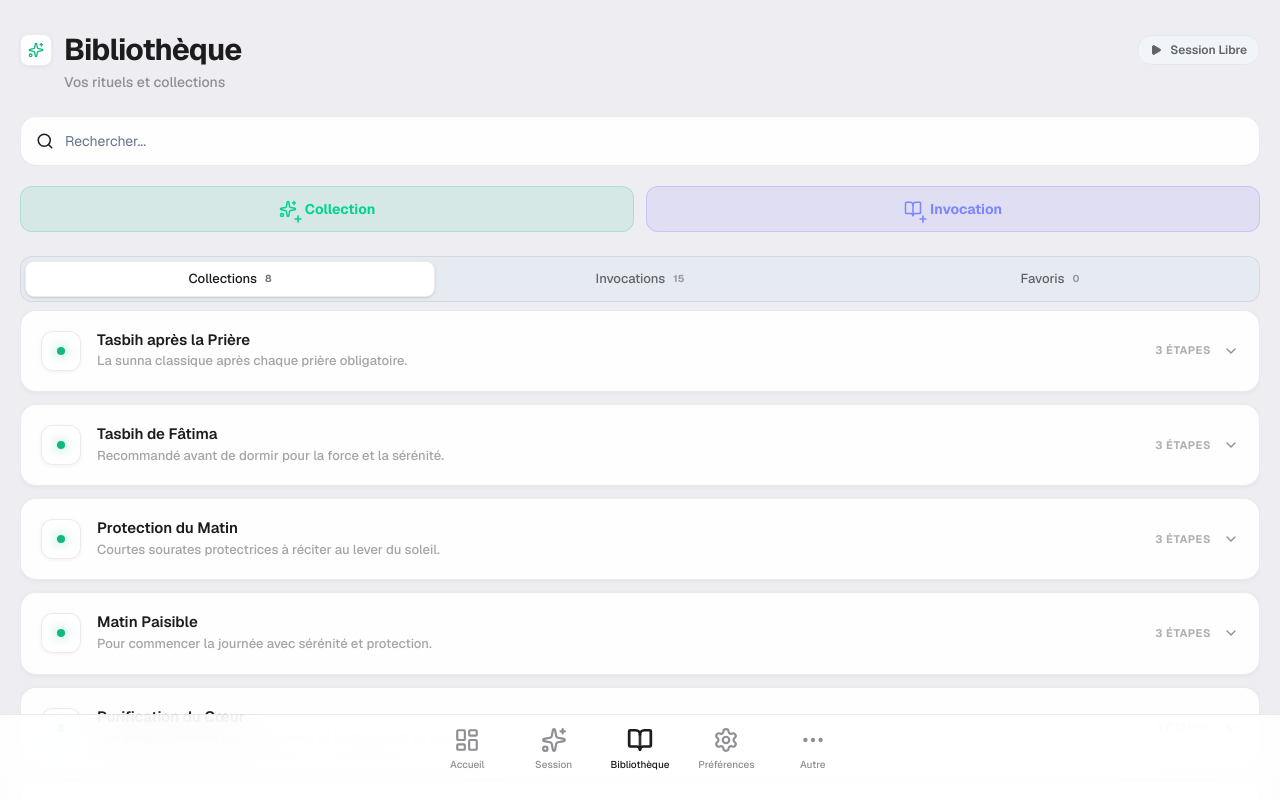
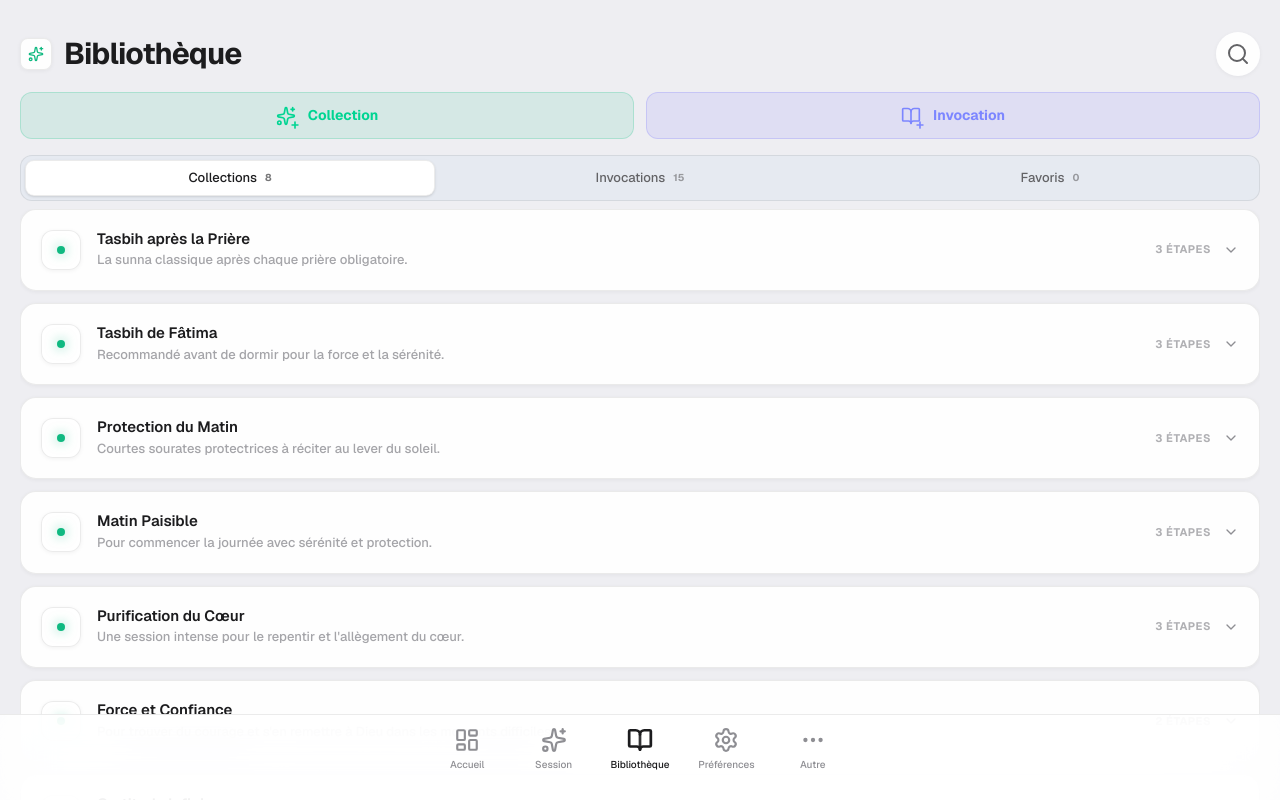
Before and after one commit to csall/kourous, a Next.js app: page /library in a window 1280 px wide. Built offline with nearby package versions, Linux system fonts and the light colour scheme.

Commit message:
feat: Implement animated toggleable search and action buttons in the library header and update dependencies.

```diff
--- a/capacitor.config.ts
+++ b/capacitor.config.ts
@@ -28,6 +28,11 @@ const config: CapacitorConfig = {
       style: 'LIGHT',
       backgroundColor: '#05070c',
     },
+    Keyboard: {
+      resize: 'body',
+      style: 'DARK',
+      hideFormAccessoryBar: true,
+    },
   },
 };
 
--- a/components/library/CreateGroupModal.tsx
+++ b/components/library/CreateGroupModal.tsx
@@ -193,9 +193,11 @@ export function CreateGroupModal({ isOpen, onClose, editGroup }: CreateGroupModa
                                                         </div>
                                                         <div className="flex items-center gap-2">
                                                             <input
-                                                                type="number"
+                                                                type="text"
+                                                                inputMode="numeric"
+                                                                pattern="[0-9]*"
                                                                 value={sel.repetitions}
-                                                                onChange={(e) => handleUpdateRepetitions(index, parseInt(e.target.value) || 1)}
+                                                                onChange={(e) => handleUpdateRepetitions(index, parseInt(e.target.value.replace(/[^0-9]/g, "")) || 1)}
                                                                 className="w-12 h-9 bg-white/5 border border-white/5 rounded-lg text-white text-xs font-black text-center focus:outline-none focus:border-white/20"
                                                             />
                                                             <button
--- a/components/library/LibraryContent.tsx
+++ b/components/library/LibraryContent.tsx
@@ -1,7 +1,7 @@
 "use client";
 
 import { motion, AnimatePresence } from "framer-motion";
-import { Search, Sparkles, BookOpen, Trash2, Plus, ChevronDown, Pencil, Play, Star } from "lucide-react";
+import { Search, Sparkles, BookOpen, Trash2, Plus, ChevronDown, Pencil, Play, Star, X } from "lucide-react";
 import Link from "next/link";
 import { useState, useEffect } from "react";
 import { useInvocationStore, type InvocationGroup, type Invocation } from "@/lib/store/invocationStore";
@@ -21,6 +21,7 @@ export function LibraryContent({ onSessionStart }: LibraryContentProps) {
     const [editingGroup, setEditingGroup] = useState<InvocationGroup | null>(null);
     const [editingInvocation, setEditingInvocation] = useState<Invocation | null>(null);
     const [expandedId, setExpandedId] = useState<string | null>(null);
+    const [isSearching, setIsSearching] = useState(false);
 
     const { invocations, groups, deleteInvocation, deleteGroup, getInvocationById, loadDefaultData, toggleFavorite, isFavorite, favoriteIds } = useInvocationStore();
     const beadColor = useSessionStore((s) => s.beadColor);
@@ -86,11 +87,16 @@ export function LibraryContent({ onSessionStart }: LibraryContentProps) {
             </div>
 
             {/* ── FIXED HEADER ─────────────────────────── */}
-            <div className="flex-none space-y-6 pb-2 z-10 touch-none">
-                {/* ── MOBILE NATIVE HEADER ─────────────────────────── */}
-                <div className="space-y-6">
-                    {/* Large Title + Subtitle */}
-                    <div className="space-y-1">
+            <div className="flex-none space-y-4 pb-2 z-10 touch-none">
+                <AnimatePresence mode="wait">
+                    {!isSearching ? (
+                        <motion.div
+                            key="normal-header"
+                            initial={{ opacity: 0, y: -10 }}
+                            animate={{ opacity: 1, y: 0 }}
+                            exit={{ opacity: 0, y: -10 }}
+                            className="space-y-4"
+                        >
                             <div className="flex items-center justify-between">
                                 <div className="flex items-center gap-3">
                                     <div className="w-8 h-8 rounded-lg bg-white/5 border border-white/10 flex items-center justify-center">
@@ -99,62 +105,28 @@ export function LibraryContent({ onSessionStart }: LibraryContentProps) {
                                     <h2 className="text-3xl font-bold text-slate-900 dark:text-white tracking-tight">Bibliothèque</h2>
                                 </div>
 
-                            {/* Free Session Button */}
-                            <Link
-                                href="/session"
-                                onClick={() => {
-                                    useSessionStore.getState().setFreeSession();
-                                    onSessionStart?.();
-                                }}
-                                className="flex items-center gap-2 px-3 py-1.5 rounded-full bg-slate-100 dark:bg-slate-800 text-xs font-semibold text-slate-600 dark:text-slate-300 border border-slate-200 dark:border-slate-700 active:scale-95 transition-all"
+                                <button
+                                    onClick={() => setIsSearching(true)}
+                                    className="p-2.5 rounded-full hover:bg-slate-200/50 dark:hover:bg-white/5 text-slate-600 dark:text-slate-400 active:scale-90 transition-all"
                                 >
-                                <Play size={12} fill="currentColor" />
-                                Session Libre
-                            </Link>
-                        </div>
-                        <p className="text-sm text-slate-500 dark:text-slate-400 font-medium pl-11">Vos rituels et collections</p>
+                                    <Search size={24} />
+                                </button>
                             </div>
 
-                    {/* Toolbar Row: Search + Add */}
-                    <div className="flex flex-col gap-3">
-                        <div className="relative w-full group">
-                            <div className="absolute left-4 top-1/2 -translate-y-1/2 transition-colors duration-300">
-                                <Search
-                                    size={18}
-                                    className="text-slate-500 group-focus-within:text-white transition-colors"
-                                    style={{
-                                        filter: searchQuery ? `drop-shadow(0 0 8px ${beadColor}40)` : 'none'
-                                    }}
-                                />
-                            </div>
-                            <input
-                                type="text"
-                                placeholder="Rechercher..."
-                                value={searchQuery}
-                                onChange={(e) => setSearchQuery(e.target.value)}
-                                className="w-full bg-slate-200/50 dark:bg-white/[0.04] border border-black/5 dark:border-white/10 rounded-2xl py-3.5 pl-11 pr-4 text-sm text-slate-900 dark:text-white placeholder:text-slate-500 outline-none transition-all duration-300 hover:bg-slate-200/80 dark:hover:bg-white/[0.07] focus:bg-slate-200 dark:focus:bg-white/[0.08] focus:border-black/10 dark:focus:border-white/20"
-                                style={{
-                                    boxShadow: `0 0 0 0px ${beadColor}00`
-                                }}
-                                onFocus={(e) => e.target.style.boxShadow = `0 0 25px -10px ${beadColor}50`}
-                                onBlur={(e) => e.target.style.boxShadow = `0 0 0 0px ${beadColor}00`}
-                            />
-                        </div>
-
-
-                        <div className="grid grid-cols-2 gap-3 pt-2">
+                            {/* Action Buttons Grid */}
+                            <div className="grid grid-cols-2 gap-3">
                                 <button
                                     onClick={() => {
                                         setEditingGroup(null);
                                         setIsCreateGroupModalOpen(true);
                                     }}
-                                className="flex items-center justify-center gap-2 py-3 px-4 rounded-xl bg-emerald-500/10 border border-emerald-500/20 active:scale-95 transition-all group"
+                                    className="flex items-center justify-center gap-3 py-3 px-4 rounded-xl bg-emerald-500/10 border border-emerald-500/20 active:scale-95 transition-all group"
                                 >
                                     <div className="relative">
-                                    <Sparkles size={18} className="text-emerald-400 group-hover:text-emerald-300" />
-                                    <Plus size={10} strokeWidth={4} className="absolute -bottom-1.5 -right-1.5 text-emerald-400 group-hover:text-emerald-300" />
+                                        <Sparkles size={20} className="text-emerald-400 group-hover:text-emerald-300" />
+                                        <Plus size={10} strokeWidth={4} className="absolute -bottom-1 -right-1 text-emerald-400 group-hover:text-emerald-300" />
                                     </div>
-                                <span className="text-sm font-bold text-emerald-400 group-hover:text-emerald-300">Collection</span>
+                                    <span className="text-[14px] font-bold text-emerald-400 group-hover:text-emerald-300">Collection</span>
                                 </button>
 
                                 <button
@@ -162,17 +134,63 @@ export function LibraryContent({ onSessionStart }: LibraryContentProps) {
                                         setEditingInvocation(null);
                                         setIsCreateInvocationModalOpen(true);
                                     }}
-                                className="flex items-center justify-center gap-2 py-3 px-4 rounded-xl bg-indigo-500/10 border border-indigo-500/20 active:scale-95 transition-all group"
+                                    className="flex items-center justify-center gap-3 py-3 px-4 rounded-xl bg-indigo-500/10 border border-indigo-500/20 active:scale-95 transition-all group"
                                 >
                                     <div className="relative">
-                                    <BookOpen size={18} className="text-indigo-400 group-hover:text-indigo-300" />
-                                    <Plus size={10} strokeWidth={4} className="absolute -bottom-1.5 -right-1.5 text-indigo-400 group-hover:text-indigo-300" />
+                                        <BookOpen size={20} className="text-indigo-400 group-hover:text-indigo-300" />
+                                        <Plus size={10} strokeWidth={4} className="absolute -bottom-1 -right-1 text-indigo-400 group-hover:text-indigo-300" />
                                     </div>
-                                <span className="text-sm font-bold text-indigo-400 group-hover:text-indigo-300">Invocation</span>
+                                    <span className="text-[14px] font-bold text-indigo-400 group-hover:text-indigo-300">Invocation</span>
                                 </button>
                             </div>
+                        </motion.div>
+                    ) : (
+                        <motion.div
+                            key="search-header"
+                            initial={{ opacity: 0, x: 20 }}
+                            animate={{ opacity: 1, x: 0 }}
+                            exit={{ opacity: 0, x: 20 }}
+                            className="flex items-center gap-3"
+                        >
+                            <div className="relative flex-1 group">
+                                <Search
+                                    size={18}
+                                    className="absolute left-4 top-1/2 -translate-y-1/2 text-slate-500 group-focus-within:text-slate-900 dark:group-focus-within:text-white transition-colors duration-300"
+                                />
+                                <input
+                                    autoFocus
+                                    type="text"
+                                    inputMode="search"
+                                    spellCheck="false"
+                                    autoComplete="off"
+                                    autoCorrect="off"
+                                    autoCapitalize="none"
+                                    placeholder="Rechercher..."
+                                    value={searchQuery}
+                                    onChange={(e) => setSearchQuery(e.target.value)}
+                                    className="w-full bg-slate-200/40 dark:bg-white/[0.05] border border-transparent dark:border-white/5 rounded-2xl py-3 pl-11 pr-10 text-[15px] text-slate-900 dark:text-white placeholder:text-slate-500/80 outline-none transition-all duration-300 focus:bg-white dark:focus:bg-white/10"
+                                />
+                                {searchQuery && (
+                                    <button
+                                        onClick={() => setSearchQuery("")}
+                                        className="absolute right-3 top-1/2 -translate-y-1/2 w-7 h-7 rounded-full flex items-center justify-center text-slate-400 hover:text-slate-900 dark:hover:text-white transition-colors"
+                                    >
+                                        <X size={14} strokeWidth={3} />
+                                    </button>
+                                )}
                             </div>
-                </div>
+                            <button
+                                onClick={() => {
+                                    setIsSearching(false);
+                                    setSearchQuery("");
+                                }}
+                                className="text-[15px] font-medium text-slate-600 dark:text-slate-300 hover:text-slate-900 dark:hover:text-white px-1 active:opacity-70 transition-all"
+                            >
+                                Annuler
+                            </button>
+                        </motion.div>
+                    )}
+                </AnimatePresence>
 
                 {/* ── TABS ─────────────────────────── */}
                 <div>
--- a/package.json
+++ b/package.json
@@ -15,6 +15,7 @@
     "@capacitor/core": "^8.1.0",
     "@capacitor/haptics": "^8.0.0",
     "@capacitor/ios": "^8.1.0",
+    "@capacitor/keyboard": "^8.0.0",
     "@react-spring/three": "^10.0.3",
     "@react-three/drei": "^10.7.7",
     "@react-three/fiber": "^9.5.0",
```
Also changed, not shown: app/globals.css (+19 -0 lines), components/library/CreateInvocationModal.tsx (+4 -3 lines), 2 other files (tests, documents, lock files or other folders). Lines whose indentation alone changed are shown as unchanged.
